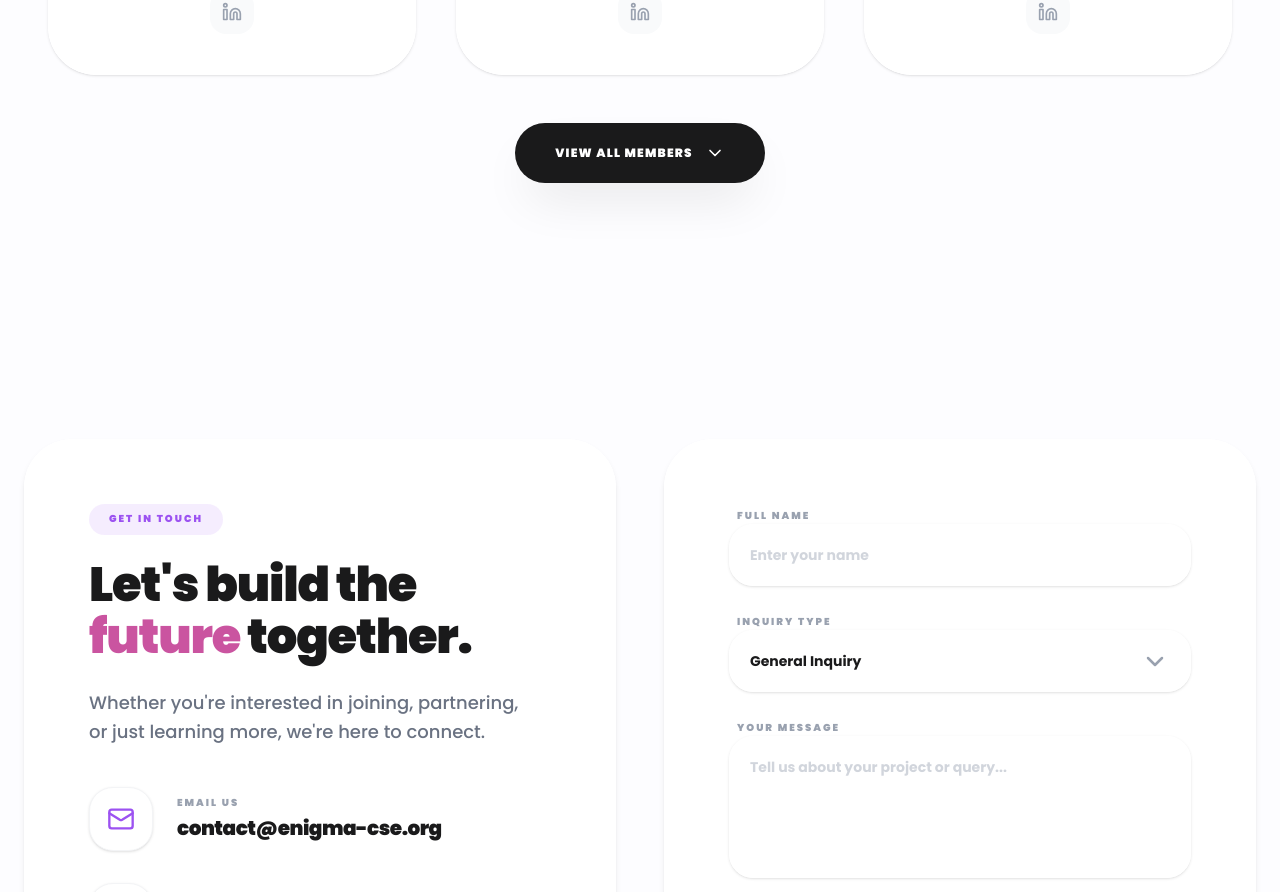
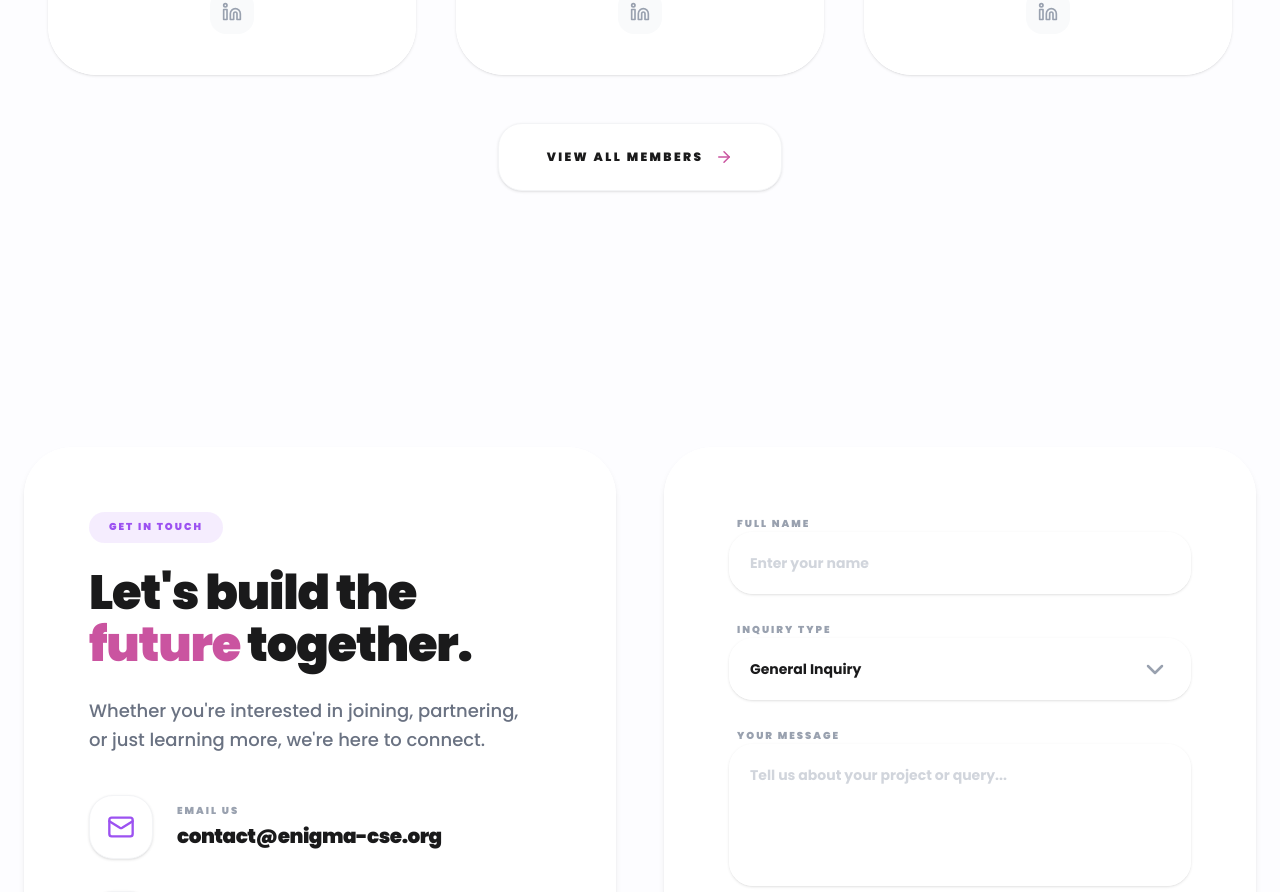
Before and after one commit to Adithyansunilkumar/enigma, a React (Vite) app: page / in a window 1280 px wide. Shown: the part 4538-5430 px from the top of the page. Built offline with nearby package versions, Linux system fonts and the light colour scheme.

Commit message:
UI bug fixes

```diff
--- a/src/sections/team-section.jsx
+++ b/src/sections/team-section.jsx
@@ -1,7 +1,7 @@
 import SectionTitle from "../components/section-title";
 import { motion, AnimatePresence, useScroll, useTransform } from "framer-motion";
 import { useRef, useState } from "react";
-import { LinkedinIcon, Mail, ChevronDown, ChevronUp, User, ArrowRight } from "lucide-react";
+import { LinkedinIcon, Mail, User, ArrowRight } from "lucide-react";
 import MagneticButton from "../components/animations/MagneticButton";
 
 export default function TeamSection() {
@@ -25,6 +25,8 @@ export default function TeamSection() {
         { name: "Ajay p", role: "Execom Member", color: "from-logo-red to-logo-purple", image: "/assets/team/ajay.jpg", linkedin: "https://www.linkedin.com/in/ajay-p-ab1515251", email: "ajaypradeep5273@gmail.com" },
         { name: "Rasitha C R", role: "Execom Member", color: "from-logo-red to-logo-pink", image: "/assets/team/rasitha.jpg", linkedin: "https://www.linkedin.com/in/rasitha-c-r-44a452320", email: "rasithakkd@gmail.com " },
         { name: "Fyha Fathima", role: "Execom Member", color: "from-logo-red to-logo-purple", image: "", linkedin: "http://linkedin.com/in/fyha-fathima-78b674371", email: "fyhasnr@gmail.com" },
+        { name: "Uthara K P", role: "Execom Member", color: "from-logo-red to-logo-purple", image: "", linkedin: "#", email: "[EMAIL_ADDRESS]" },
+        { name: "Sradha S", role: "Execom Member", color: "from-logo-red to-logo-purple", image: "", linkedin: "#", email: "" },
         { name: "Adarsh V", role: "Execom Member", color: "from-logo-pink to-logo-red", image: "", linkedin: "#", email: "adarshva209@gmail.com" },
         { name: "Visal J", role: "Treasurer", color: "from-logo-purple to-logo-pink", image: "", linkedin: "https://www.linkedin.com/in/visal-techie", email: "visaljk07@gmail.com" },
         { name: "Rohith Jayaprakash C", role: "Execom Member", color: "from-logo-pink to-logo-purple", image: "", linkedin: "#", email: "rohithjayaprakashc7549@gmail.com" },
@@ -161,29 +163,32 @@ export default function TeamSection() {
             </div>
 
             {/* View All Button - Hidden on mobile as carousel handles all members */}
-            <div className="mt-12 hidden md:block">
+            <motion.div
+                className="mt-12 hidden md:block"
+                initial={{ opacity: 0 }}
+                whileInView={{ opacity: 1 }}
+                viewport={{ once: true }}
+                transition={{ delay: 0.5 }}
+            >
                 <MagneticButton>
                     <motion.button
                         onClick={() => setShowAll(!showAll)}
-                        className="group flex items-center gap-3 px-10 py-5 rounded-full bg-[#1A1A1B] text-white font-black text-xs uppercase tracking-widest shadow-2xl shadow-black/10 active:scale-95 transition-all"
-                        whileHover={{
-                            backgroundColor: "#2E2E2F",
-                            boxShadow: "0 20px 40px -10px rgba(156, 82, 241, 0.3)"
-                        }}
-                        transition={{ type: "spring", stiffness: 400, damping: 25 }}
+                        className="group/view-all flex items-center gap-4 px-12 py-6 rounded-3xl bg-white border border-gray-100 shadow-sm text-[#1A1A1B] font-black text-xs uppercase tracking-[0.2em] transition-all hover:border-logo-pink/30 hover:shadow-xl hover:shadow-logo-pink/10 active:scale-95"
                     >
+                        <span className="relative z-10 flex items-center gap-3">
                             {showAll ? (
                                 <>
-                                Show Less <ChevronUp className="size-5" />
+                                    Collapse All <ArrowRight size={18} className="-rotate-90 group-hover/view-all:translate-y--0.5 transition-transform" />
                                 </>
                             ) : (
                                 <>
-                                View All Members <ChevronDown className="size-5" />
+                                    View All Members <ArrowRight size={18} className="group-hover/view-all:translate-x-1.5 transition-transform text-logo-pink" />
                                 </>
                             )}
+                        </span>
                     </motion.button>
                 </MagneticButton>
-            </div>
+            </motion.div>
 
             {/* Modern Scroll Progress Bar (Mobile Only) */}
             <div className="md:hidden flex flex-col items-center gap-4 mt-8 opacity-60">
```
Lines whose indentation alone changed are shown as unchanged.
